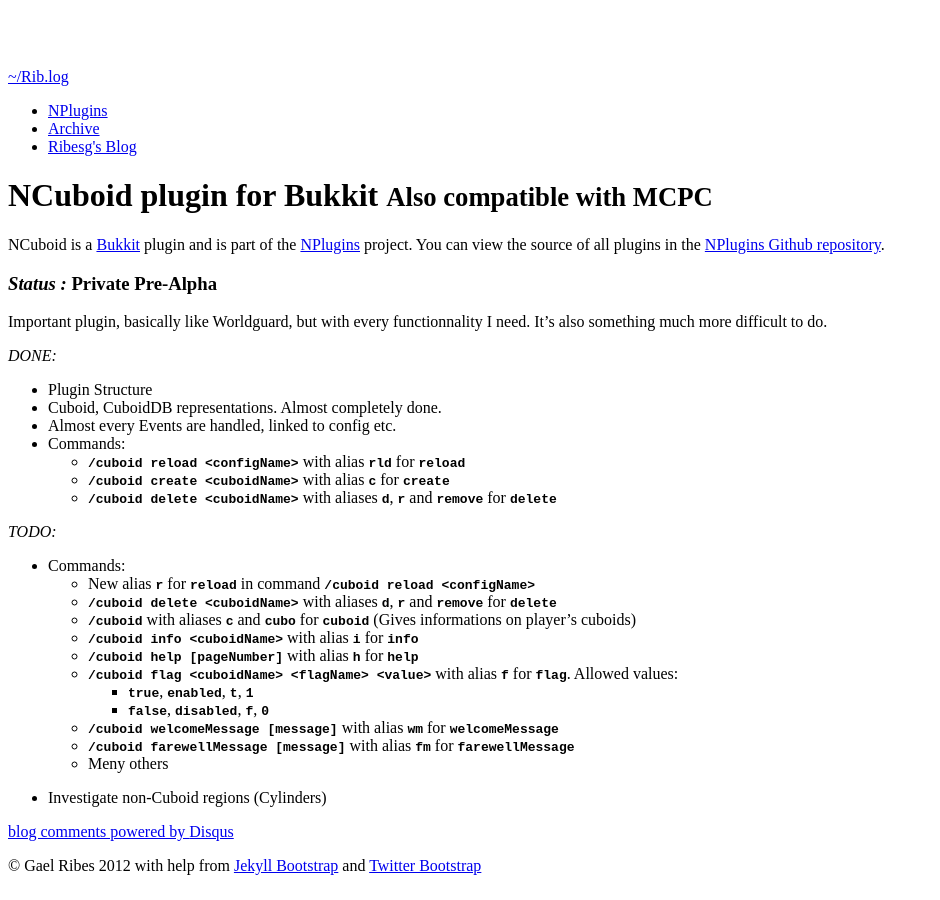
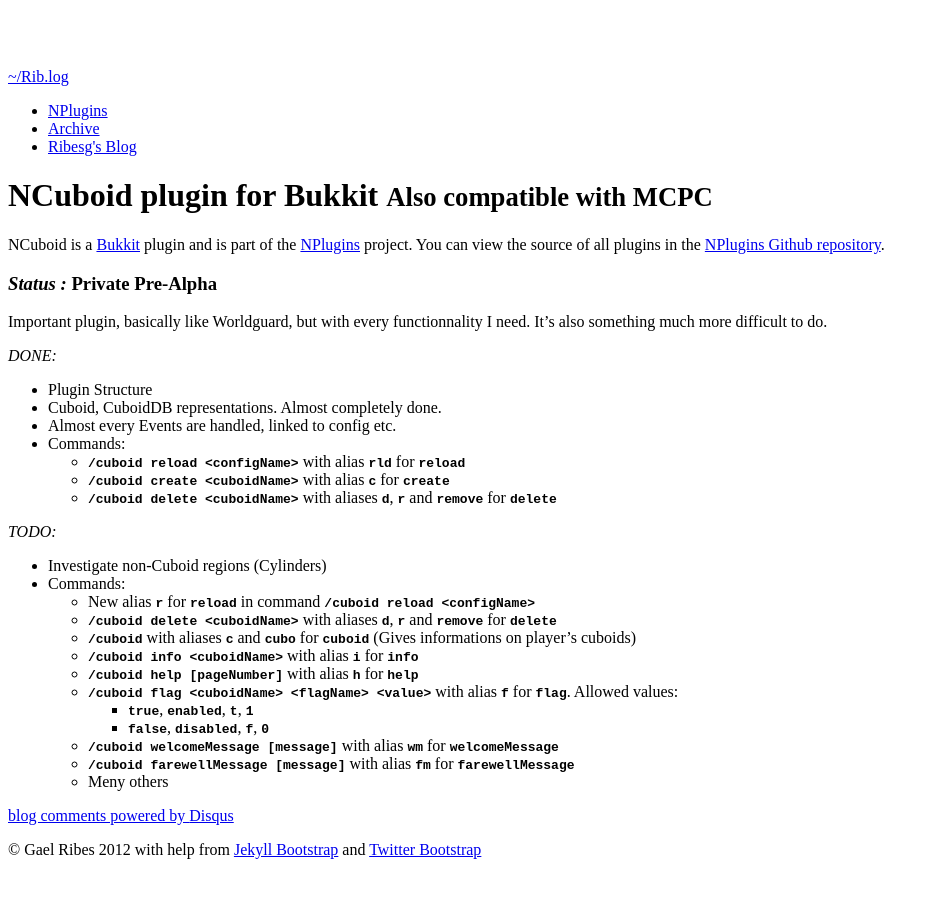
Before and after one commit to CeramicTitan/ribesg.github.com, a Jekyll site: the page built from bukkit/NCuboid.md, in a window 1280 px wide. Shown: the whole page, without its empty margins (0-940 px from the left). Built offline with Jekyll 4.4.1, drawn with Linux system fonts in a browser that asks for light colours; nearby versions of some CDN libraries; comment, search, counter and statistics services are not loaded; part of the change alters nothing that is shown.

Commit message:
Tried to change order of elements

```diff
--- a/bukkit/NCuboid.md
+++ b/bukkit/NCuboid.md
@@ -24,6 +24,7 @@ _DONE:_
   * **`/cuboid delete <cuboidName>`** with aliases **`d`**, **`r`** and **`remove`** for **`delete`**
 
 _TODO:_
+* Investigate non-Cuboid regions (Cylinders)
 * Commands:
   * New alias **`r`** for **`reload`** in command **`/cuboid reload <configName>`**
   * **`/cuboid delete <cuboidName>`** with aliases **`d`**, **`r`** and **`remove`** for **`delete`**
@@ -36,7 +37,6 @@ _TODO:_
   * **`/cuboid welcomeMessage [message]`** with alias **`wm`** for **`welcomeMessage`**
   * **`/cuboid farewellMessage [message]`** with alias **`fm`** for **`farewellMessage`**
   * Meny others
-* Investigate non-Cuboid regions (Cylinders)
 
 {% include JB/comments %}
 
```
